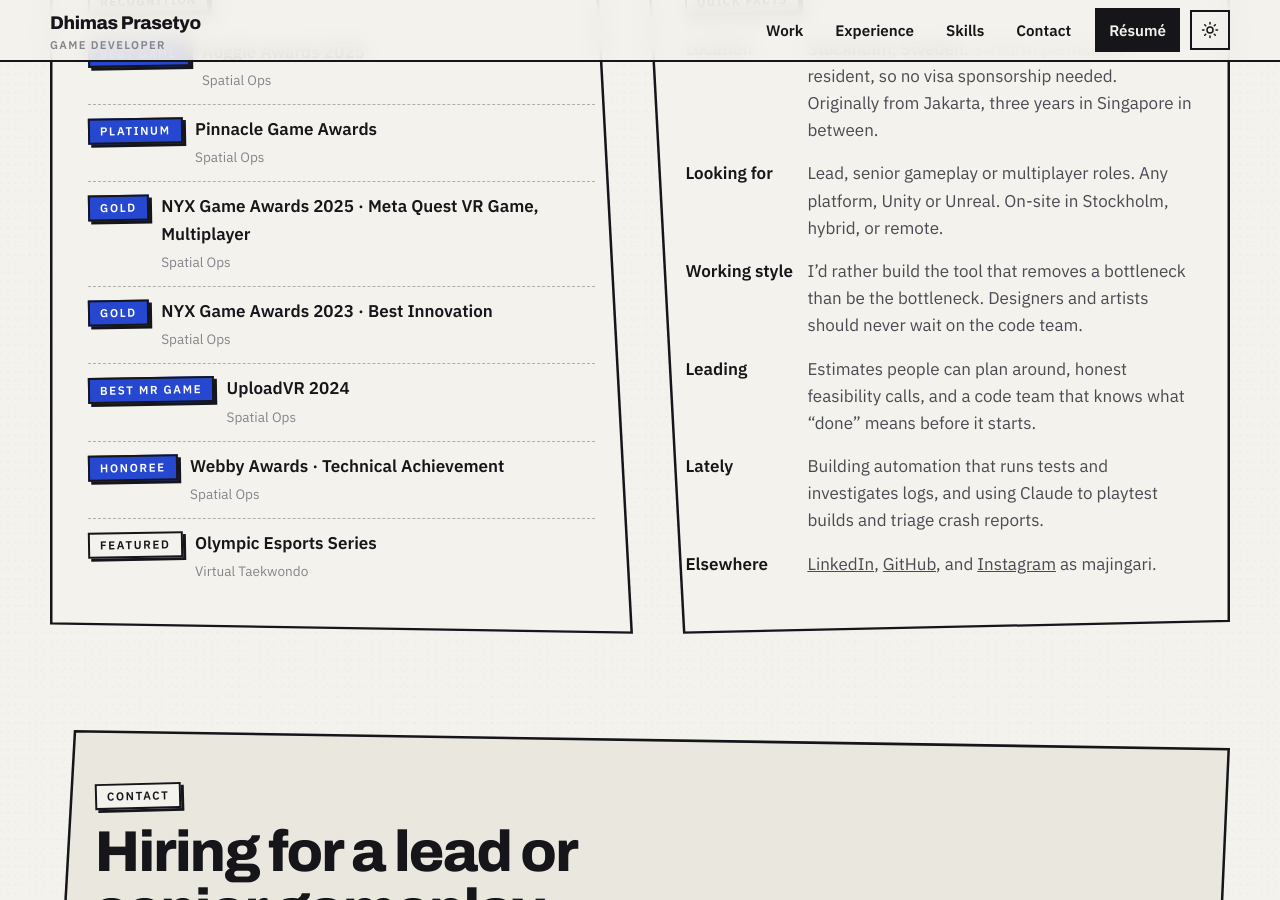
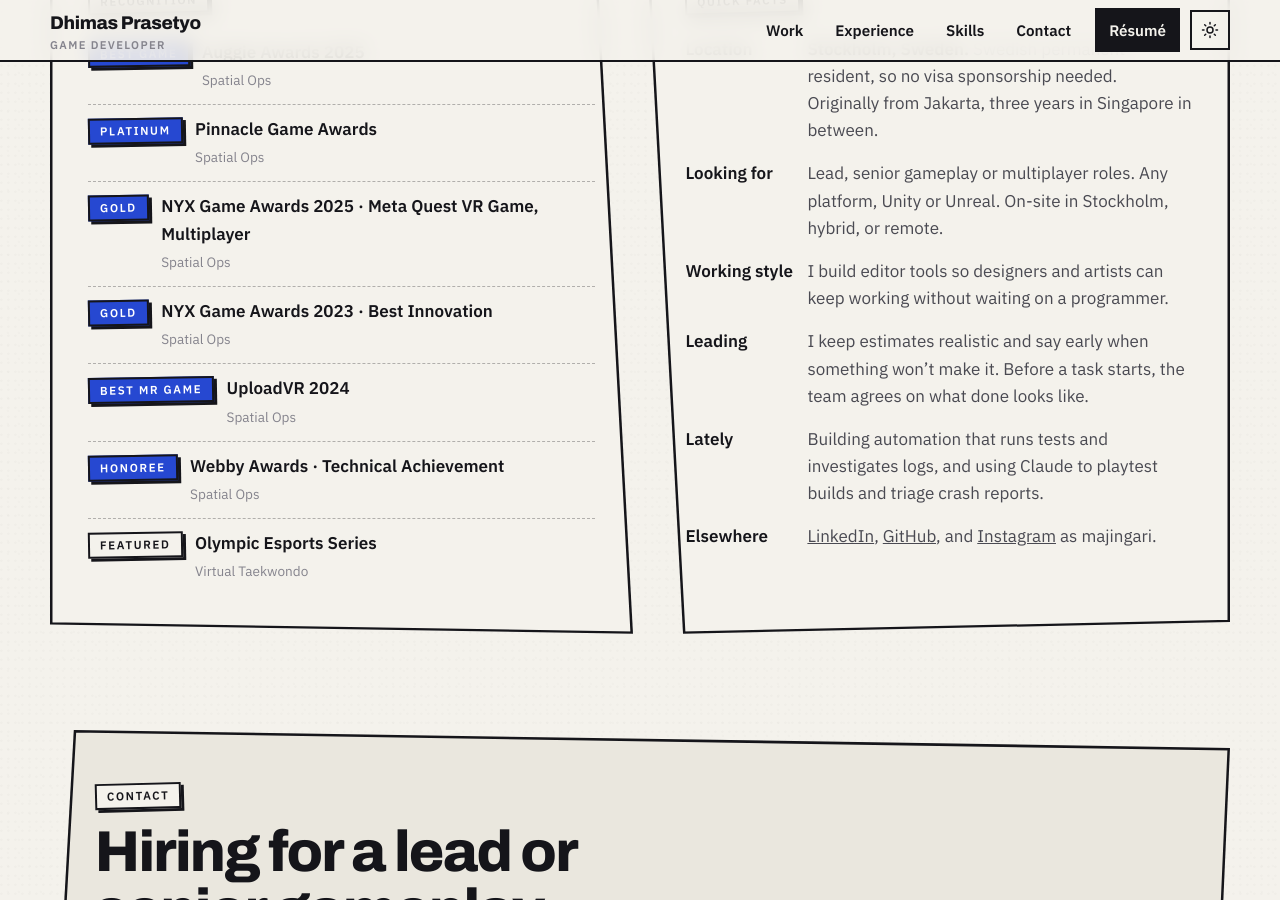
Before and after one commit to GePrasetyo/portofolio, a Jekyll site: the page built from index.html, in a window 1280 px wide and 900 px high, scrolled down 4140 px. Built offline with Jekyll 4.4.1, drawn with Linux system fonts in a browser that asks for light colours.

Commit message:
Update about.yml

```diff
--- a/_data/home/about.yml
+++ b/_data/home/about.yml
@@ -20,9 +20,9 @@ facts:
     - label: Looking for
       text: Lead, senior gameplay or multiplayer roles. Any platform, Unity or Unreal. On-site in Stockholm, hybrid, or remote.
     - label: Working style
-      text: I'd rather build the tool that removes a bottleneck than be the bottleneck. Designers and artists should never wait on the code team.
+      text: I build editor tools so designers and artists can keep working without waiting on a programmer.
     - label: Leading
-      text: Estimates people can plan around, honest feasibility calls, and a code team that knows what "done" means before it starts.
+      text: I keep estimates realistic and say early when something won't make it. Before a task starts, the team agrees on what done looks like.
     - label: Lately
       text: Building automation that runs tests and investigates logs, and using Claude to playtest builds and triage crash reports.
     - label: Elsewhere
```
